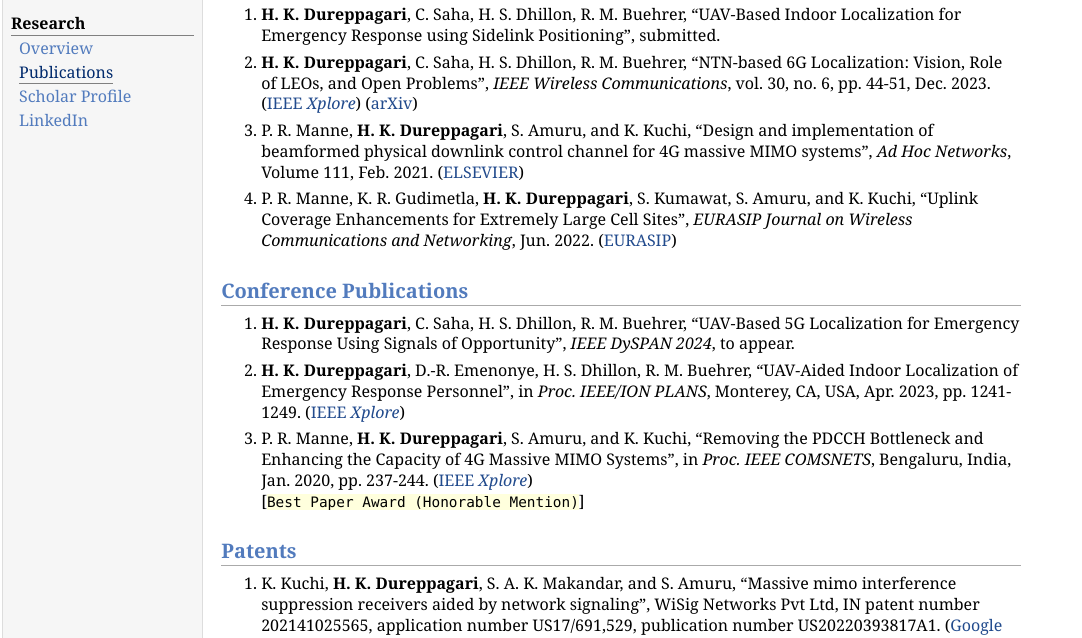
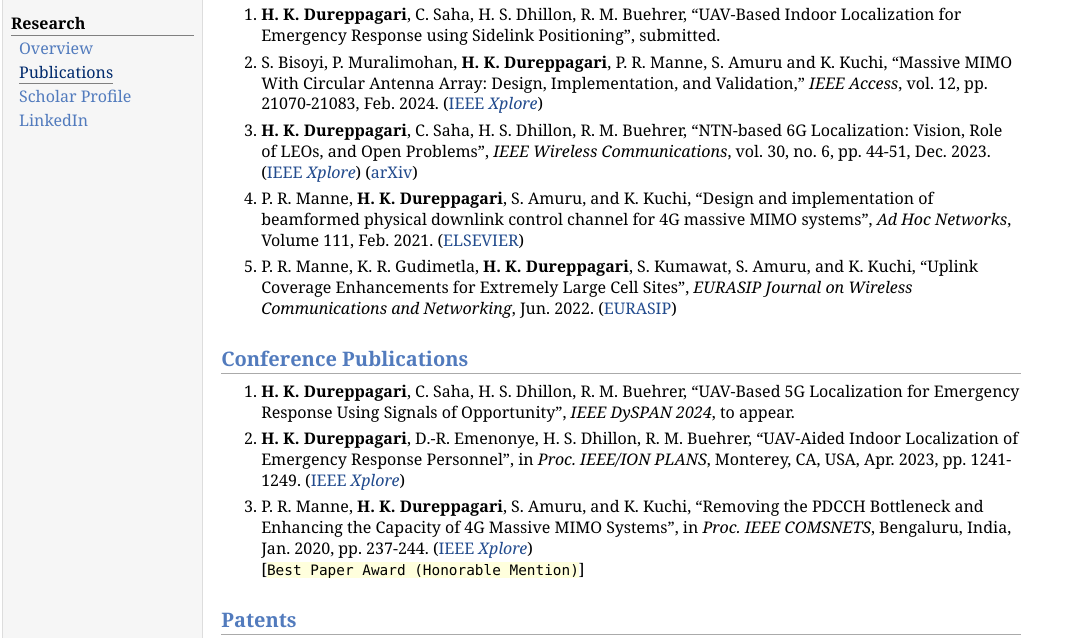
Before and after one commit to harishkumar468/harishkumard.github.io, a plain HTML site: page publications.html in a window 1280 px wide. Shown: the part 104-742 px from the top of the page, without its empty margins (0-1082 px from the left). Drawn offline with nearby package versions, Linux system fonts and the light colour scheme; some packages are replaced by stand-ins of ours.

Commit message:
Publications Update

```diff
--- a/publications.html
+++ b/publications.html
@@ -36,6 +36,9 @@ MathJax.Hub.Config({
 <h2>Journal Publications</h2>
 <ol>
 <li><p><b>H. K. Dureppagari</b>, C. Saha, H. S. Dhillon, R. M. Buehrer, &ldquo;UAV-Based Indoor Localization for Emergency Response using Sidelink Positioning&rdquo;, submitted.
+</p>
+</li>
+<li><p>S. Bisoyi, P. Muralimohan, <b>H. K. Dureppagari</b>, P. R. Manne, S. Amuru and K. Kuchi, &ldquo;Massive MIMO With Circular Antenna Array: Design, Implementation, and Validation,&rdquo; <i>IEEE Access</i>, vol. 12, pp. 21070-21083, Feb. 2024. (<a href="https://ieeexplore.ieee.org/abstract/document/10419340" target=&ldquo;blank&rdquo;>IEEE <i>Xplore</i></a>)
 </p>
 </li>
 <li><p><b>H. K. Dureppagari</b>, C. Saha, H. S. Dhillon, R. M. Buehrer, &ldquo;NTN-based 6G Localization: Vision, Role of LEOs, and Open Problems&rdquo;, <i>IEEE Wireless Communications</i>, vol. 30, no. 6, pp. 44-51, Dec. 2023. (<a href="https://ieeexplore.ieee.org/document/10355106" target=&ldquo;blank&rdquo;>IEEE <i>Xplore</i></a>) (<a href="https://arxiv.org/abs/2305.12259" target=&ldquo;blank&rdquo;>arXiv</a>)
```
Also changed, not shown: 1 other file.
